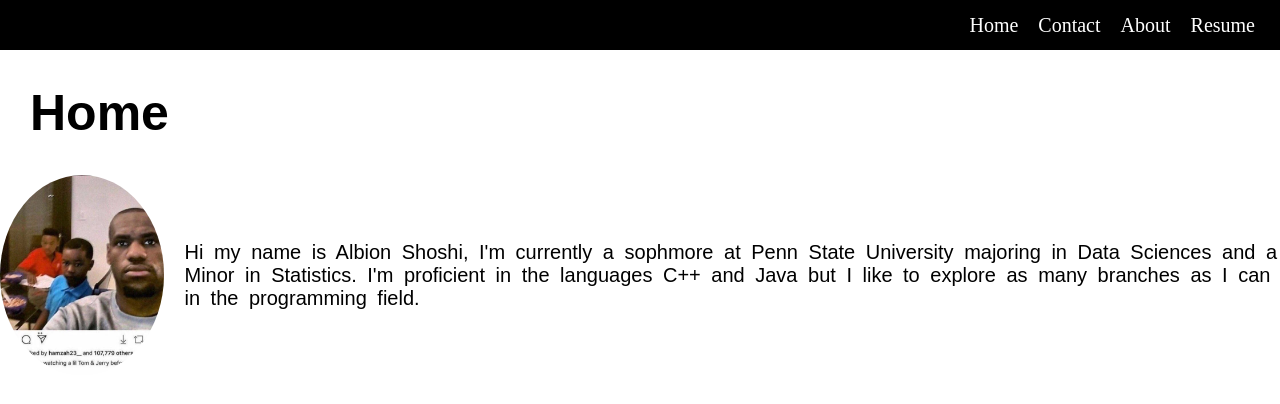
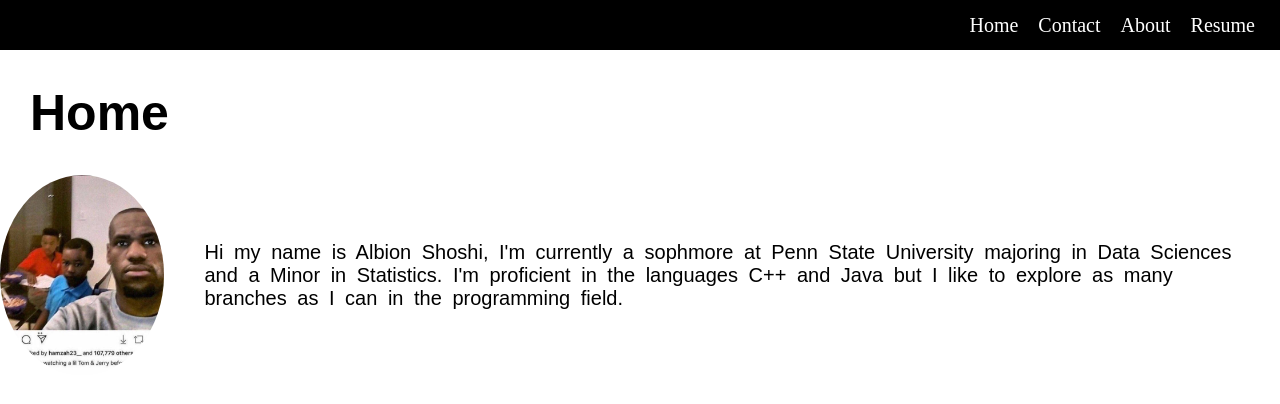
Before and after one commit to albionshoshi/albionshoshi.github.io, a React (Create React App) app: page / in a window 1280 px wide. Shown: the top 404 px of the page. Built offline with nearby package versions, Linux system fonts and the light colour scheme.

Commit message:
again home css

```diff
--- a/src/Components/Home/Home.css
+++ b/src/Components/Home/Home.css
@@ -16,7 +16,7 @@
 .pfp{
     border-radius: 100%;
     margin-right: 20px;
-    width: 200px;
+    width: 250px;
     height: 200px;
 }
 
@@ -24,4 +24,6 @@
     font-family: 'Montserrat', sans-serif;
     font-size: 20px;
     word-spacing: 5px;
+    margin-left: 20px;
+    margin-right: 20px;
 }
```
